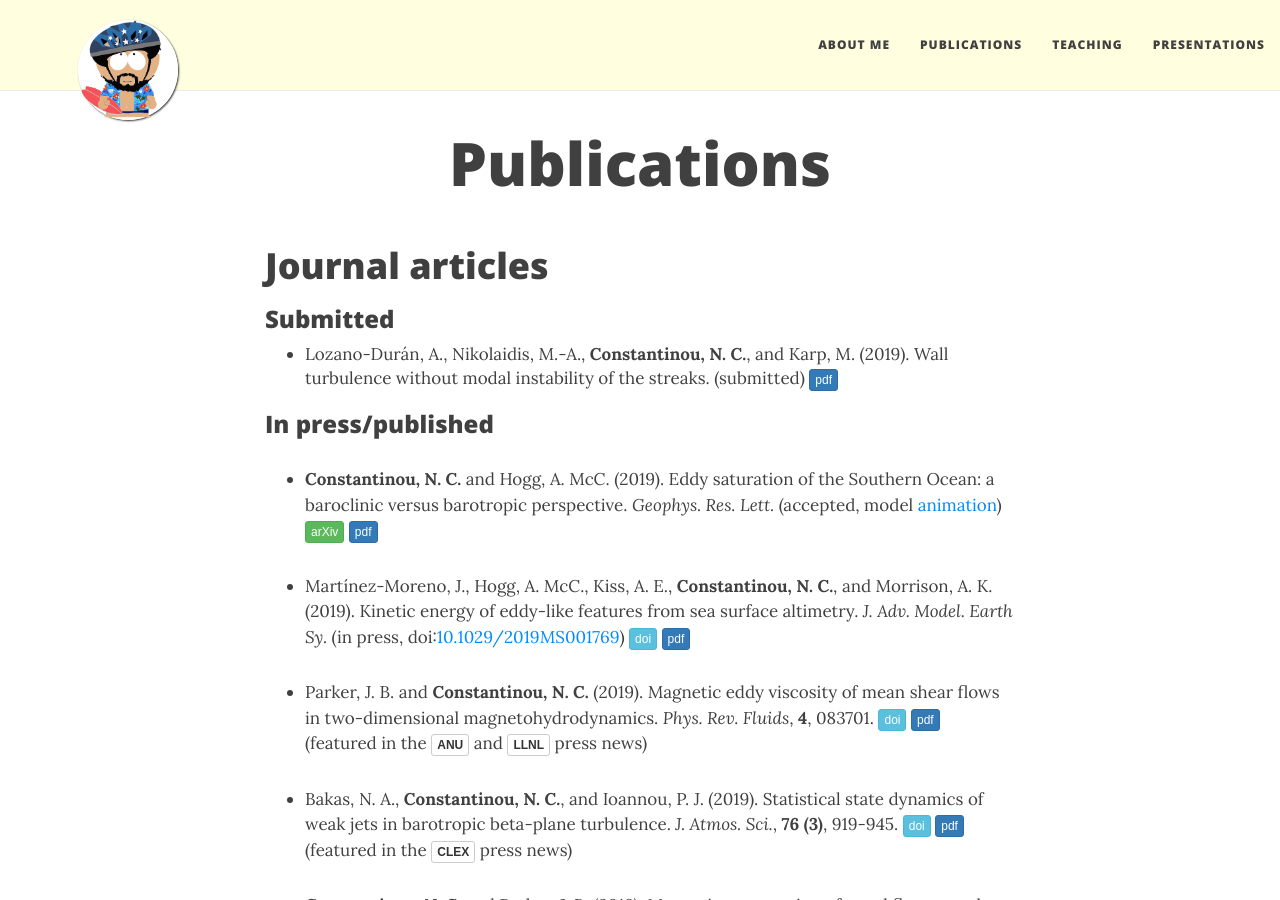
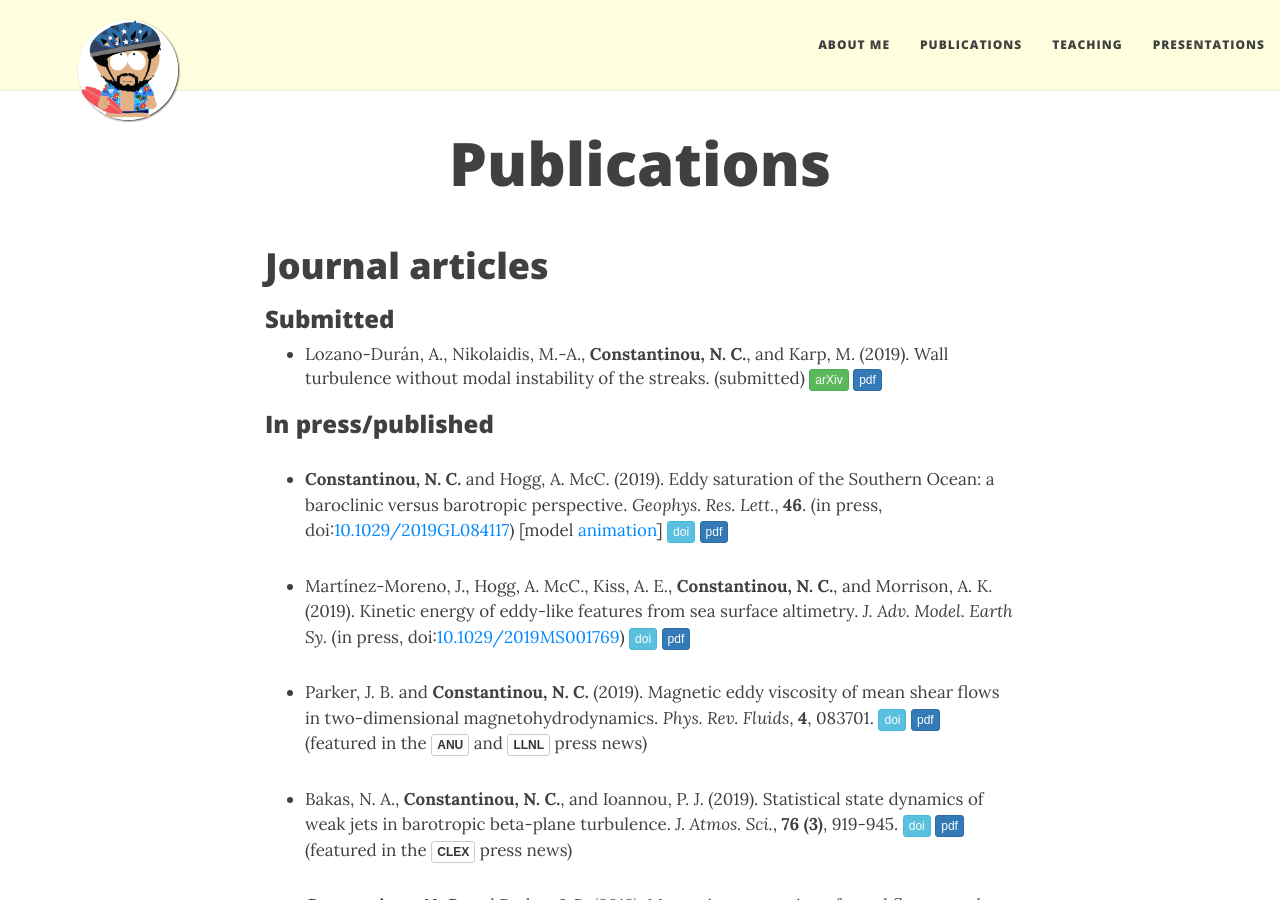
Before and after one commit to navidcy/navidcy.github.io, a Jekyll site: the page built from publications.md, in a window 1280 px wide and 900 px high. Built offline with Jekyll 4.4.1, drawn with Linux system fonts in a browser that asks for light colours; nearby versions of some CDN libraries; comment, search, counter and statistics services are not loaded.

Commit message:
adds arxiv for ModallyStableTurb and doi for EddySat-BtBc

```diff
--- a/publications.md
+++ b/publications.md
@@ -11,15 +11,15 @@ title: Publications
 ### Submitted
 
 <!--
-- Rocha, C. B., Bossy, T., **Constantinou, N. C.**, Llewellyn Smith, S. G., and  Young, W. R. (2019). The heat flux of horizontal convection: definition of the Nusselt number. _J. Fluid Mech._ (submitted) [<span class="btn btn-success btn-xs{{end}}" style="font-family:sans-serif;">arXiv</span>][arXiv:1906.01929]{:target="_blank"} [<span class="btn btn-primary btn-xs{{end}}" style="font-family:sans-serif;">pdf</span>][TrackEddies-SSH]
+- Rocha, C. B., **Constantinou, N. C.**, Bossy, T., Llewellyn Smith, S. G., and  Young, W. R. (2019). The heat flux of horizontal convection: definition of the Nusselt number. _J. Fluid Mech._ (submitted) [<span class="btn btn-success btn-xs{{end}}" style="font-family:sans-serif;">arXiv</span>][arXiv:1906.01929]{:target="_blank"} [<span class="btn btn-primary btn-xs{{end}}" style="font-family:sans-serif;">pdf</span>][TrackEddies-SSH]
 -->
 
-- Lozano-Durán, A., Nikolaidis, M.-A., **Constantinou, N. C.**, and Karp, M. (2019). Wall turbulence without modal instability of the streaks. (submitted) [<span class="btn btn-primary btn-xs{{end}}" style="font-family:sans-serif;">pdf</span>][modallystableturbulence]
+- Lozano-Durán, A., Nikolaidis, M.-A., **Constantinou, N. C.**, and Karp, M. (2019). Wall turbulence without modal instability of the streaks. (submitted) [<span class="btn btn-success btn-xs{{end}}" style="font-family:sans-serif;">arXiv</span>][arXiv:1909.05490]{:target="_blank"} [<span class="btn btn-primary btn-xs{{end}}" style="font-family:sans-serif;">pdf</span>][modallystableturbulence]
 
 
 ### In press/published
 
-- **Constantinou, N. C.** and  Hogg, A. McC. (2019). Eddy saturation of the Southern Ocean: a baroclinic versus barotropic perspective. _Geophys. Res. Lett._ (accepted, model [animation][twolayer-mom6-movie]) [<span class="btn btn-success btn-xs{{end}}" style="font-family:sans-serif;">arXiv</span>][arXiv:1906.08442]{:target="_blank"} [<span class="btn btn-primary btn-xs{{end}}" style="font-family:sans-serif;">pdf</span>][eddysaturation-BC-BT]
+- **Constantinou, N. C.** and  Hogg, A. McC. (2019). Eddy saturation of the Southern Ocean: a baroclinic versus barotropic perspective. _Geophys. Res. Lett._, **46**. (in press, doi:<a href="https://doi.org/10.1029/2019GL084117">10.1029/2019GL084117</a>) [model [animation][twolayer-mom6-movie]] [<span class="btn btn-info btn-xs{{end}}" style="font-family:sans-serif;">doi</span>][EddySat-BtBc-doi]{:target="_blank"} [<span class="btn btn-primary btn-xs{{end}}" style="font-family:sans-serif;">pdf</span>][eddysaturation-BC-BT]
 
 - Martínez-Moreno, J., Hogg, A. McC., Kiss, A. E., **Constantinou, N. C.**, and Morrison, A. K. (2019). Kinetic energy of eddy-like features from sea surface altimetry. _J. Adv. Model. Earth Sy._ (in press, doi:<a href="https://doi.org/10.1029/2019MS001769">10.1029/2019MS001769</a>) [<span class="btn btn-info btn-xs{{end}}" style="font-family:sans-serif;">doi</span>][TrackEddies-SSH-doi]{:target="_blank"} [<span class="btn btn-primary btn-xs{{end}}" style="font-family:sans-serif;">pdf</span>][TrackEddies-SSH]
 
@@ -109,8 +109,8 @@ title: Publications
 [wallturbulencebrief]: WallTurbulenceEnergyExtraction.pdf
 [wallturbulencebrief-url]: https://ctr.stanford.edu/annual-research-briefs-2018
 
-
-[TrackEddies-SSH-doi]:  https://doi.org/10.1029/2019MS001769
+[EddySat-BtBc-doi]: https://doi.org/10.1029/2019GL084117
+[TrackEddies-SSH-doi]: https://doi.org/10.1029/2019MS001769
 [magneticviscosity-doi]: https://doi.org/10.1103/PhysRevFluids.4.083701
 [ssd-eckhaus-doi]: https://doi.org/10.1175/JAS-D-18-0148.1
 [magneticZF-doi]: https://doi.org/10.3847/1538-4357/aace53
@@ -133,6 +133,7 @@ title: Publications
 
 [phd_eng]: ../theses/PhD_thesis_Navid.pdf
 
+
 [arXiv:1503.07644]: http://arxiv.org/abs/1503.07644
 [arXiv:1512.06018]: http://arxiv.org/abs/1512.06018
 [arXiv:1612.03374]: http://arxiv.org/abs/1612.03374
```
Also changed, not shown: other parts of publications.md (+1 -0 lines).
